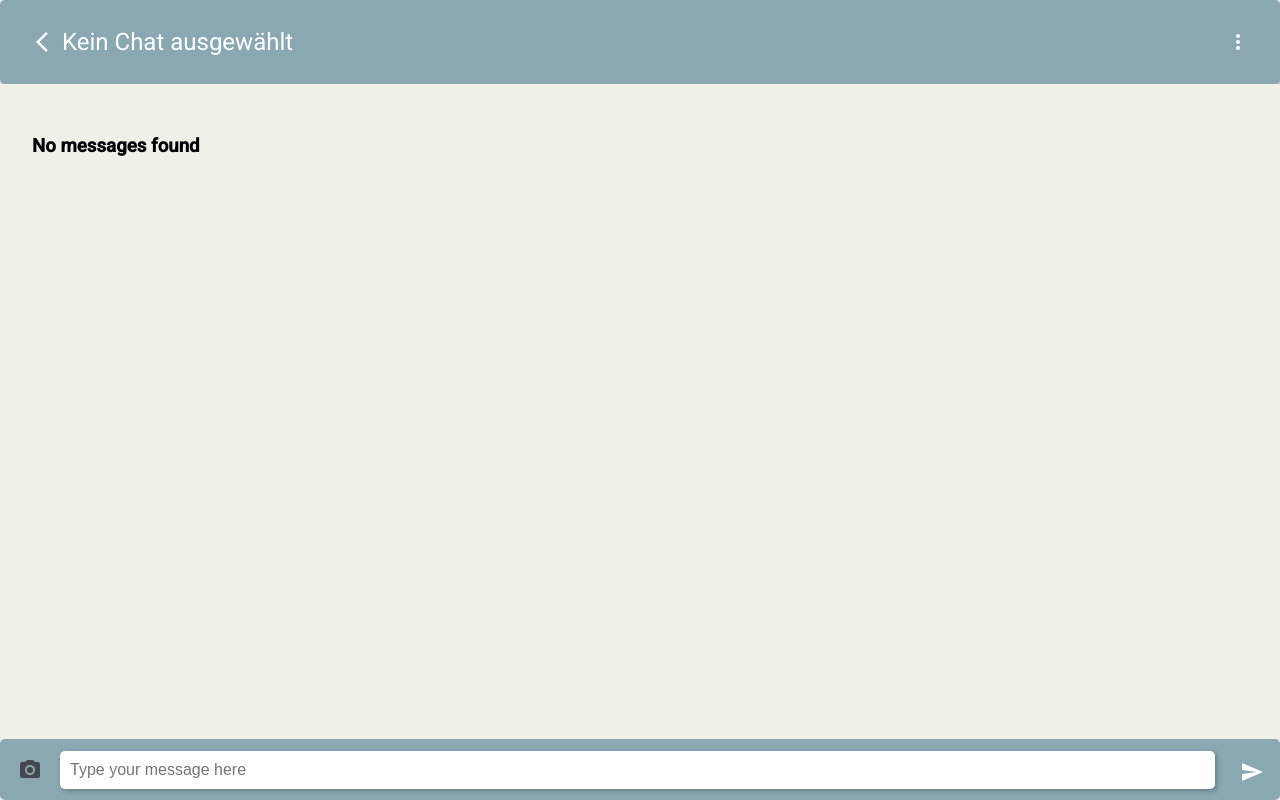
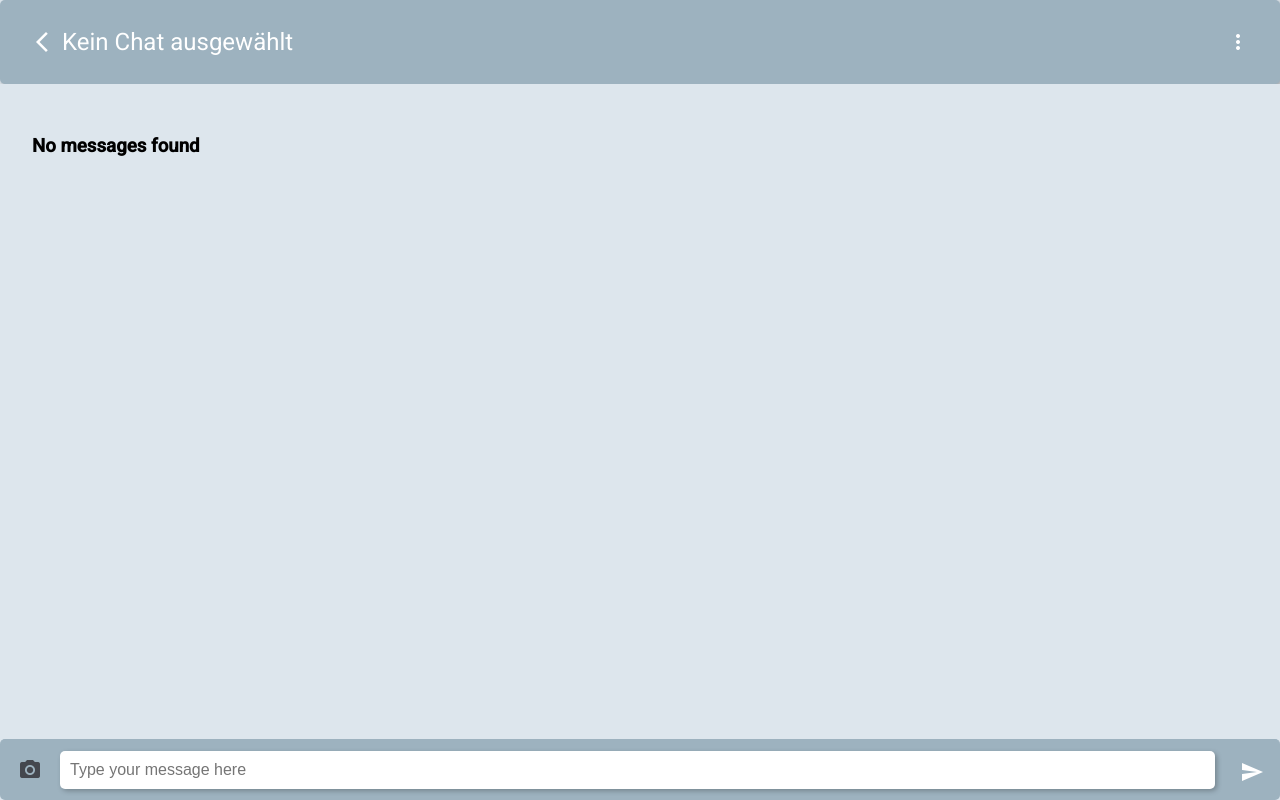
Before and after one commit to doeiit00/Mobile-UX-Design, an Angular app: page /chat/1 in a window 1280 px wide. Built offline with nearby package versions, Linux system fonts and the light colour scheme.

Commit message:
Uodate
Design, Scalling

```diff
--- a/src/app/components/camera-overlay/camera-overlay.component.css
+++ b/src/app/components/camera-overlay/camera-overlay.component.css
@@ -22,7 +22,7 @@
 
 .camera-view {
   width: 100%;
-  max-width: 400px;
+  max-width: 300px;
   border: 1px solid #ccc;
   margin-bottom: 10px;
 }
--- a/src/app/components/chat/chat.component.css
+++ b/src/app/components/chat/chat.component.css
@@ -3,12 +3,12 @@
   flex-direction: column;
   height: 100vh;
   width: auto;
-  background-color: #F1F0E8;
+  background-color: #DDE6ED;
   box-shadow: 2px 2px 5px rgba(0, 0, 0, 0.1);
 }
 
 .chat-header {
-  background-color: #89A8B2;
+  background-color: #9DB2BF;
   color: #fff;
   display: flex;
   align-items: center;
@@ -40,7 +40,7 @@
 .chat-window {
   flex: 1 1 auto;
   overflow-y: scroll;
-  background: #F1F0E8;
+  background: #DDE6ED;
   height: auto;
 }
 
@@ -77,7 +77,7 @@
 }
 
 .message-incoming {
-  background: #B3C8CF;
+  background: #ffffff;
   margin-top: 10px;
   align-self: flex-start;
   word-wrap: break-word;
@@ -96,7 +96,7 @@
 }
 
 .message-outgoing {
-  background: #E5E1DA;
+  background: #9DB2BF;
   align-self: flex-end;
   margin-left: auto;
   word-wrap: break-word;
@@ -108,8 +108,8 @@
   align-items: center;
   padding: 10px;
   border-radius: 5px;
-  border-top: 1px solid #89A8B2;
-  background: #89A8B2;
+  border-top: 1px solid #9DB2BF;
+  background: #9DB2BF;
   gap: 10px;
 }
 
--- a/src/app/components/home-page/home-page.component.css
+++ b/src/app/components/home-page/home-page.component.css
@@ -1,10 +1,10 @@
 mat-toolbar{
-  background: #E5E1DA;
+  background: #9DB2BF;
 }
 
 .sidenav {
   border-radius: 0 !important;
-  background: #E5E1DA;
+  background: #DDE6ED;
 }
 
 h3 {
@@ -19,7 +19,7 @@ h3 {
 .example-container {
   width: auto;
   height: calc(100vh - 64px);
-  background: #F1F0E8;
+  background: #DDE6ED;
 }
 
 .search-bar-wrapper {
--- a/src/app/components/login/login.component.css
+++ b/src/app/components/login/login.component.css
@@ -1,7 +1,7 @@
 .container {
-  width: 320px;
+  width: 65vw;
   border-radius: 0.75rem;
-  background-color: rgb(179, 200, 207);
+  background-color: rgb(157, 178, 191);
   color: rgba(243, 244, 246, 1);
   padding: 1rem;
 
@@ -39,8 +39,8 @@ input[type=password], select {
 
 input[type=submit] {
   width: 100%;
-  background-color: rgb(241, 240, 232);
-  color: rgb(137, 168, 178);
+  background-color: rgb(82, 109, 130);
+  color: rgb(221, 230, 237);
   padding: 14px 20px;
   margin: 10px 0;
   border: none;
--- a/src/app/components/register/register.component.css
+++ b/src/app/components/register/register.component.css
@@ -1,7 +1,7 @@
 .container {
-  width: 320px;
+  width: 65vw;
   border-radius: 0.75rem;
-  background-color: rgb(179, 200, 207);
+  background-color: rgb(157, 178, 191);
   color: rgba(243, 244, 246, 1);
   padding: 1rem;
 
@@ -39,8 +39,8 @@ input[type=password], select {
 
 input[type=submit] {
   width: 100%;
-  background-color: rgb(241, 240, 232);
-  color: rgb(137, 168, 178);
+  background-color: rgb(82, 109, 130);
+  color: rgb(221, 230, 237);
   padding: 14px 20px;
   margin: 10px 0;
   border: none;
--- a/src/styles.css
+++ b/src/styles.css
@@ -1,9 +1,9 @@
 html {
-  background-color: rgb(241, 240, 232);
+  background-color: rgb(221, 230, 237);
   font-family: "Inter", sans-serif;
 }
 
-/*https://colorhunt.co/palette/89a8b2b3c8cfe5e1daf1f0e8*/
+/* https://colorhunt.co/palette/27374d526d829db2bfdde6ed */
 
 html, body { height: 100%; }
 body { margin: 0; font-family: Roboto, "Helvetica Neue", sans-serif; }
```
